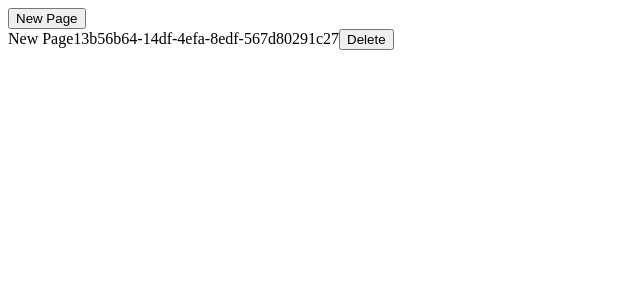
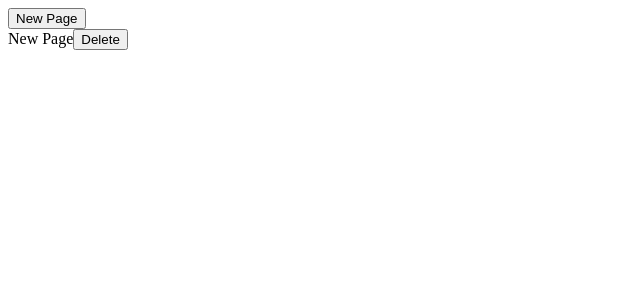
Before and after one commit to something-something-something/choose-adventure-editor, a Next.js app: page / in a window 1280 px wide. Shown: the top 300 px of the page, without its empty margins (0-640 px from the left). Built offline with nearby package versions, Linux system fonts and the light colour scheme.

Commit message:
added page editor

```diff
--- a/components/AdventureEditor.tsx
+++ b/components/AdventureEditor.tsx
@@ -12,11 +12,20 @@ interface AdventurePage{
 	uuid:string
 	title:string
 	text:string
-	buttons:{
+	buttons:AdventurePageButton[]
+}
+
+interface AdventurePageButton{
+		uuid:string
 		text:string
-	}[]
+		pageUUID:string
 }
-type AdventureGraphCommand =AdventureGraphCommandAddPage | AdventureGraphCommandDeletePage|AdventureGraphCommandMovePageAbovePage;
+type AdventureGraphCommand =AdventureGraphCommandAddPage |
+ AdventureGraphCommandDeletePage|
+ AdventureGraphCommandMovePageAbovePage|
+ AdventureGraphCommandUpdatePageTitle |
+ AdventureGraphCommandUpdatePageText|
+ AdventureGraphCommandAddButton;
 
 interface AdventureGraphCommandBase{
 	command:string
@@ -35,6 +44,25 @@ interface AdventureGraphCommandMovePageAbovePage extends AdventureGraphCommandBa
 	command:'MovePageAbovePage'
 	pageToMoveUUID:string
 	pageToBeBelowUUID:string
+}
+
+interface AdventureGraphCommandUpdatePageTitle extends AdventureGraphCommandBase{
+	command:'UpdatePageTitle'
+	pageUUID:string
+	title:string
+}
+
+interface AdventureGraphCommandUpdatePageText extends AdventureGraphCommandBase{
+	command:'UpdatePageText'
+	pageUUID:string
+	text:string
+}
+
+interface AdventureGraphCommandAddButton extends AdventureGraphCommandBase{
+	command:'AddButton'
+	parentPageUUID:string
+	navigateToPageUUID:string
+	text?:string
 }
 
 function adventureGraphReducer( currentSate:AdventureGraphState, command :AdventureGraphCommand ) {
@@ -57,6 +85,27 @@ function adventureGraphReducer( currentSate:AdventureGraphState, command :Advent
 		};
 	}
 
+	else if ( command.command === 'UpdatePageTitle' ) {
+		return {
+			...currentSate,
+			pages: adventureGraphReducerUpdatePageTitle( currentSate.pages, command ),
+		};
+	}
+
+	else if ( command.command === 'UpdatePageText' ) {
+		return {
+			...currentSate,
+			pages: adventureGraphReducerUpdatePageText( currentSate.pages, command ),
+		};
+	}
+
+	else if ( command.command === 'AddButton' ) {
+		return {
+			...currentSate,
+			pages: adventureGraphReducerAddButton( currentSate.pages, command ),
+		};
+	}
+
 	return currentSate;
 }
 
@@ -64,10 +113,19 @@ function adventureGraphReducerAddPage( currentPages:AdventurePage[], command :Ad
 	return [ ...currentPages, makeNewBlankPage(), ];
 }
 
-//TODO When buttons are added this should also delete buttons
 function adventureGraphReducerDeletePage( currentPages:AdventurePage[], command:AdventureGraphCommandDeletePage ):AdventurePage[] {
-	return currentPages.filter( ( p ) => {
-		return p.uuid !== command.pageUUID;
+	return currentPages.flatMap( ( p ) => {
+		if ( p.uuid === command.pageUUID ) {
+			return [];
+		}
+		else {
+			return {
+				...p,
+				buttons: p.buttons.filter( ( b ) => {
+					return b.pageUUID !== command.pageUUID;
+				} ),
+			};
+		}
 	} );
 }
 
@@ -96,6 +154,48 @@ function adventureGraphReducerMovePageAbovePage( currentPages:AdventurePage[], c
 	} );
 }
 
+function adventureGraphReducerUpdatePageTitle( currentPages:AdventurePage[], command :AdventureGraphCommandUpdatePageTitle ):AdventurePage[] {
+	return currentPages.map( ( p ) => {
+		if ( p.uuid === command.pageUUID ) {
+			return {
+				...p,
+				title: command.title,
+			};
+		}
+		else {
+			return p;
+		}
+	} );
+}
+
+function adventureGraphReducerUpdatePageText( currentPages:AdventurePage[], command :AdventureGraphCommandUpdatePageText ):AdventurePage[] {
+	return currentPages.map( ( p ) => {
+		if ( p.uuid === command.pageUUID ) {
+			return {
+				...p,
+				text: command.text,
+			};
+		}
+		else {
+			return p;
+		}
+	} );
+}
+
+function adventureGraphReducerAddButton( currentPages:AdventurePage[], command :AdventureGraphCommandAddButton ):AdventurePage[] {
+	return currentPages.map( ( p ) => {
+		if ( p.uuid === command.parentPageUUID ) {
+			return {
+				...p,
+				buttons: [ ...p.buttons, makeNewButton( command.navigateToPageUUID, command.text ), ],
+			};
+		}
+		else {
+			return p;
+		}
+	} );
+}
+
 function makeUUID() {
 	return crypto.randomUUID();
 }
@@ -112,6 +212,14 @@ function makeNewBlankPage() :AdventurePage {
 		title: 'New Page',
 		text: '',
 		buttons: [],
+	};
+}
+
+function makeNewButton( pageUUID:string, text?:string ) :AdventurePageButton {
+	return {
+		uuid: makeUUID(),
+		text: text ?? '',
+		pageUUID,
 	};
 }
 
@@ -134,10 +242,14 @@ function pageDragData( page:AdventurePage ):AdventureEditorDragItemPage {
 }
 
 const AdventureGraphDispatcher = React.createContext( ( command:AdventureGraphCommand ) => { } );
+const defaultAdventureGraphStateContext:AdventureGraphState = { pages: [], };
+const AdventureGraphStateContext = React.createContext( defaultAdventureGraphStateContext );
 
 const AdventureGraphEditorIsDragingPage = React.createContext( false );
 
 const AdventureGraphEditorSetIsDragingPage = React.createContext( ( b:boolean ) => {} );
+
+const AdventureGraphEditorSetCurrentEditPageUUID = React.createContext( ( s:string ) => {} );
 
 export default function AdventureEditor() {
 	const [ adventureGraph, dispatchAdventureGraph, ] = useReducer( adventureGraphReducer, { pages: [], }, adventureGraphReducerInit );
@@ -148,10 +260,24 @@ export default function AdventureEditor() {
 		return <PageItem key={p.uuid} page={p}/>;
 	} );
 
+	const [ currentEditPageUUID, setCurrentEditPageUUID, ] = useState( '' );
+
+	const currentEditPage = adventureGraph.pages.find( ( p ) => { return p.uuid === currentEditPageUUID; } );
+
 	return <ClientSideOnly>
 		<AdventureGraphDispatcher.Provider value={dispatchAdventureGraph}>
 			<AdventureGraphEditorSetIsDragingPage.Provider value={setIsDragingPage}>
+				<AdventureGraphEditorSetCurrentEditPageUUID.Provider value={setCurrentEditPageUUID}>
 					<AdventureGraphEditorIsDragingPage.Provider value={isDragingPage}>
+						<AdventureGraphStateContext.Provider value={adventureGraph}>
+							{
+								currentEditPage !== undefined && <>
+									<PageEditor page={currentEditPage}/>
+									<PageButtonsEditor page={currentEditPage}/>
+								</>
+
+							}
+						</AdventureGraphStateContext.Provider>
 						<button onClick={() => {
 							dispatchAdventureGraph( { command: 'AddPage', } );
 						}}>New Page</button>
@@ -159,16 +285,98 @@ export default function AdventureEditor() {
 							{selectPageList}
 						</div>
 					</AdventureGraphEditorIsDragingPage.Provider>
+				</AdventureGraphEditorSetCurrentEditPageUUID.Provider>
 			</AdventureGraphEditorSetIsDragingPage.Provider>
 		</AdventureGraphDispatcher.Provider>
 	</ClientSideOnly>;
 }
 
+function PageEditor( { page, }:{page:AdventurePage} ) {
+	const dispatchAdventureGraph = useContext( AdventureGraphDispatcher );
+
+	return <form onSubmit={( ev ) => {
+		ev.preventDefault();
+	}}>
+		<label>Title
+			<input type="text" value={page.title} onChange={( ev ) => {
+				dispatchAdventureGraph( {
+					command: 'UpdatePageTitle',
+					pageUUID: page.uuid,
+					title: ev.target.value,
+				} );
+			}}/>
+		</label>
+		<label>Title
+			<textarea value={page.text} onChange={( ev ) => {
+				dispatchAdventureGraph( {
+					command: 'UpdatePageText',
+					pageUUID: page.uuid,
+					text: ev.target.value,
+				} );
+			}}/>
+		</label>
+	</form>;
+}
+
+function PageButtonsEditor( { page, }:{page:AdventurePage} ) {
+	const dispatchAdventureGraph = useContext( AdventureGraphDispatcher );
+	const adventureGraph = useContext( AdventureGraphStateContext );
+
+	return <div>
+		Buttons:
+		{
+			page.buttons.map( ( b ) => {
+				return <form key={b.uuid} onSubmit={( ev ) => {
+					ev.preventDefault();
+				}}>
+					<label>Title
+						<input value={b.text} onChange={( ev ) => {
+							// dispatchAdventureGraph( {
+							// 	command: 'UpdatePageText',
+							// 	pageUUID: page.uuid,
+							// 	text: ev.target.value,
+							// } );
+						}}/>
+					</label>
+					<label>Page: {adventureGraph.pages.find( ( p ) => { return p.uuid === b.pageUUID; } )?.title}</label>
+				</form>;
+			} )
+
+		}
+		<div onDrop={( ev ) => {
+			ev.preventDefault();
+
+			try {
+				const data:AdventureEditorDragItem = JSON.parse( ev.dataTransfer.getData( 'application/json' ) );
+
+				if ( data.contains === 'Page' ) {
+					dispatchAdventureGraph( {
+						command: 'AddButton',
+						parentPageUUID: page.uuid,
+						navigateToPageUUID: data.data.uuid,
+						text: data.data.title,
+					} );
+				}
+			}
+			catch ( err ) {
+				console.log( 'data drop failed', err );
+			}
+		}}
+		onDragOver={( ev ) => {
+			ev.preventDefault();
+		}}>
+			drag page to add button
+		</div>
+	</div>;
+}
+
 function PageItem( props:{ page: AdventurePage, } ) {
-	const dispatchAdventureGraphDispatch = useContext( AdventureGraphDispatcher );
+	const dispatchAdventureGraph = useContext( AdventureGraphDispatcher );
 
 	const setIsDragingPage = useContext( AdventureGraphEditorSetIsDragingPage );
 	const isDragingPage = useContext( AdventureGraphEditorIsDragingPage );
+
+	const setCurrentEditPageUUID = useContext( AdventureGraphEditorSetCurrentEditPageUUID );
 
 	const [ canDropHere, setCanDropHere, ] = useState( false );
 
@@ -179,7 +387,7 @@ function PageItem( props:{ page: AdventurePage, } ) {
 			const data:AdventureEditorDragItem = JSON.parse( ev.dataTransfer.getData( 'application/json' ) );
 
 			if ( data.contains === 'Page' ) {
-				dispatchAdventureGraphDispatch( {
+				dispatchAdventureGraph( {
 					command: 'MovePageAbovePage',
 					pageToBeBelowUUID: props.page.uuid,
 					pageToMoveUUID: data.data.uuid,
@@ -204,6 +412,9 @@ function PageItem( props:{ page: AdventurePage, } ) {
 		{canDropHere ? 'drop here' : 'drag here'}
 	</div>}
 	<div draggable
+		onClick={( ev ) => {
+			setCurrentEditPageUUID( props.page.uuid );
+		}}
 		onDragStart={ ( ev ) => {
 			setIsDragingPage( true );
 			ev.dataTransfer.setData( 'application/json', JSON.stringify( pageDragData( props.page ) ) );
@@ -215,12 +426,14 @@ function PageItem( props:{ page: AdventurePage, } ) {
 			setIsDragingPage( false );
 		}}
 	>
-		{props.page.title}{props.page.uuid}
+		{props.page.title}
 		<button onClick={() => {
-			dispatchAdventureGraphDispatch( {
+			if ( confirm( 'Are you sure you want to delete' + props.page.title ) ) {
+				dispatchAdventureGraph( {
 					command: 'DeletePage',
 					pageUUID: props.page.uuid,
 				} );
+			}
 		}}>Delete</button>
 	</div>
 
```
Lines whose indentation alone changed are shown as unchanged.
